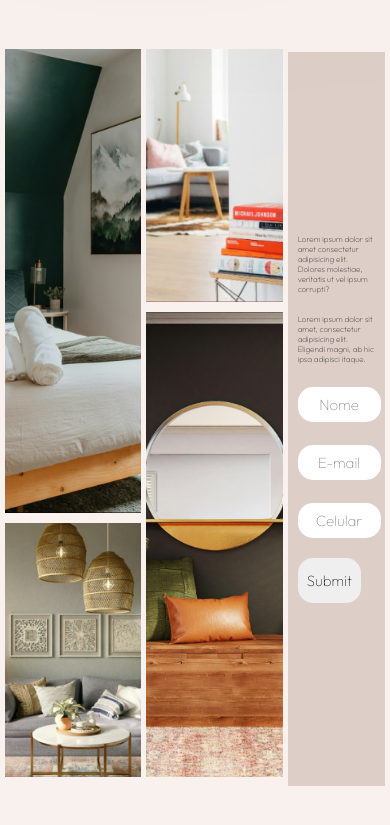
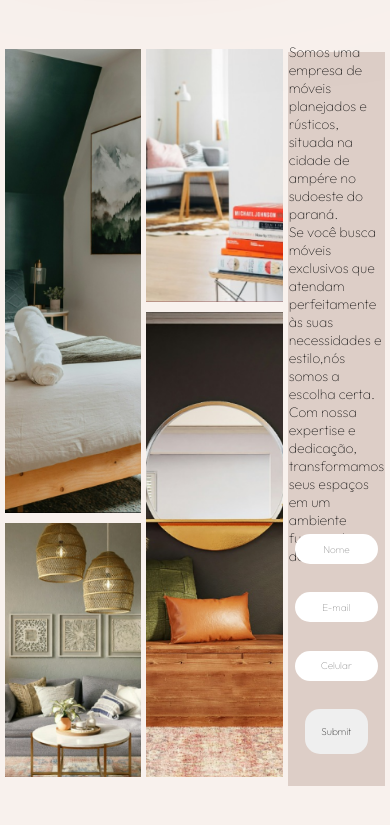
Before and after one commit to JWTPastorello/WN-Moveis, a plain HTML site: page index.html in a window 390 px wide. Shown: the part 847-1672 px from the top of the page. Drawn offline with Linux system fonts and the light colour scheme.

Commit message:
Add files via upload

```diff
--- a/index.html
+++ b/index.html
@@ -49,8 +49,8 @@
         <div class="image-grand ti"></div>
       </section>
       <section class="inf-form">
-        <p class="text-short">Lorem ipsum dolor sit amet consectetur adipisicing elit. Dolores molestiae, veritatis ut vel ipsum corrupti?</p>
-        <p class="text-short">Lorem ipsum dolor sit amet, consectetur adipisicing elit. Eligendi magni, ab hic ipsa adipisci itaque.</p>
+        <p class="text-short">Somos uma empresa de móveis planejados e rústicos, situada na cidade de ampére no sudoeste do paraná.<br>
+          Se você busca móveis exclusivos que atendam perfeitamente às suas necessidades e estilo,nós somos a escolha certa. Com nossa expertise e dedicação, transformamos seus espaços em um ambiente funcional e deslumbrante</p>
         <form action="https://hotmail.us21.list-manage.com/subscribe/post?u=2c3f881b14790c9629e228dc9&amp;id=635c2415b7&amp;f_id=0081eee6f0" method="post" id="mc-embedded-subscribe-form" name="mc-embedded-subscribe-form"
         >
         <input type="text" name="FNAME" placeholder="Nome">
--- a/style.css
+++ b/style.css
@@ -206,20 +206,28 @@ img{
 }
 
 .text-short{
-  font-size: 15px;
-  margin: 40px;
+  height: 60%;
+  margin: 5%;
+
+  font-size: 20px;
+
+  display: flex;
+  flex-direction: column;
+  justify-content: center;
+  align-items: center;
 }
+
 
 input{
   width: 85%;
-  height: 35px;
+  height: 30px;
 
-  margin: 10px;
+  margin: 0px;
 
   border-radius: 15px;
 
   border: none;
-  font-size: 15px;
+  font-size: 10px;
   text-align: center;
 }
 
@@ -230,7 +238,24 @@ input{
 
 
 
+form{
+  height: 30%;
+  width: 100%;
+  display: flex;
+  flex-direction: column;
+  justify-content: space-between;
+  align-items: center;
 
+  margin: 5%;
+
+  font-size: 10px;
+
+  display: flex;
+  flex-direction: column;
+  justify-content: space-between;
+  align-items: center;
+
+}
 
 
 
@@ -258,16 +283,8 @@ input{
 
     margin: 0;
   }
-  .text-short{
-    font-size: 35px;
-    font-weight: 300;
 
-    margin: 40px;
-  }
 
-  .input{
-    margin: 10px;
-  }
 }
 
 @media (max-width: 1920px) {
@@ -278,16 +295,7 @@ input{
 
     margin: 0;
   }
-  .text-short{
-    font-size: 30px;
-    font-weight: 300;
 
-    margin: 35px;
-  }
-
-  .input{
-    margin: 10px;
-  }
 
 }
 
@@ -299,16 +307,7 @@ input{
 
     margin: 0;
   }
-  .text-short{
-    font-size: 25px;
-    font-weight: 300;
 
-    margin: 30px;
-  }
-
-  .input{
-    margin: 10px;
-  }
 
 }
 
@@ -321,16 +320,7 @@ input{
     margin: 0;
   }
 
-  .text-short{
-    font-size: 20px;
-    font-weight: 300;
 
-    margin: 25px;
-  }
-
-  .input{
-    margin: 10px;
-  }
 
 }
 
@@ -340,7 +330,6 @@ input{
     font-size: 25px;
     font-weight: 900;
 
-    margin: 0;
   }
 
 
@@ -348,11 +337,12 @@ input{
     font-size: 15px;
     font-weight: 300;
 
-    margin: 20px;
   }
 
   .input{
-    margin: 10px;
+    margin: 6.6px;
+    height: 25px;
+
   }
 }
 
@@ -366,15 +356,9 @@ input{
   }
 
   .text-short{
-    font-size: 15px;
-    font-weight: 300;
-
-    margin: 15px;
+    font-size: 14px;
   }
 
-  .input{
-    margin: 10px;
-  }
 
 }
 
@@ -387,16 +371,7 @@ input{
     margin: 0;
   }
 
-  .text-short{
-    font-size: 15px;
-    font-weight: 300;
 
-    margin: 10px;
-  }
-
-  .input{
-    margin: 10px;
-  }
 
 }
 
@@ -409,16 +384,7 @@ input{
     margin: 0;
   }
 
-  .text-short{
-    font-size: 15px;
-    font-weight: 300;
 
-    margin: 10px;
-  }
-
-  .input{
-    margin: 10px;
-  }
 
 }
 
@@ -431,16 +397,7 @@ input{
     margin: 0;
   }
 
-  .text-short{
-    font-size: 15px;
-    font-weight: 300;
 
-    margin: 10px;
-  }
-
-  .input{
-    margin: 10px;
-  }
 
 }
 
@@ -453,16 +410,7 @@ input{
     margin: 0;
   }
 
-  .text-short{
-    font-size: 10px;
-    font-weight: 300;
 
-    margin: 10px;
-  }
-
-  .input{
-    margin: 10px;
-  }
 }
 
 @media (max-width: 400px) {
@@ -473,14 +421,4 @@ input{
 
     margin: 0;
   }
-
-  .text-short{
-    font-size: 8px;
-    font-weight: 300;
-
-    margin: 10px;
-  }
-  .input{
-    margin: 10px;
-  }
 }
```
